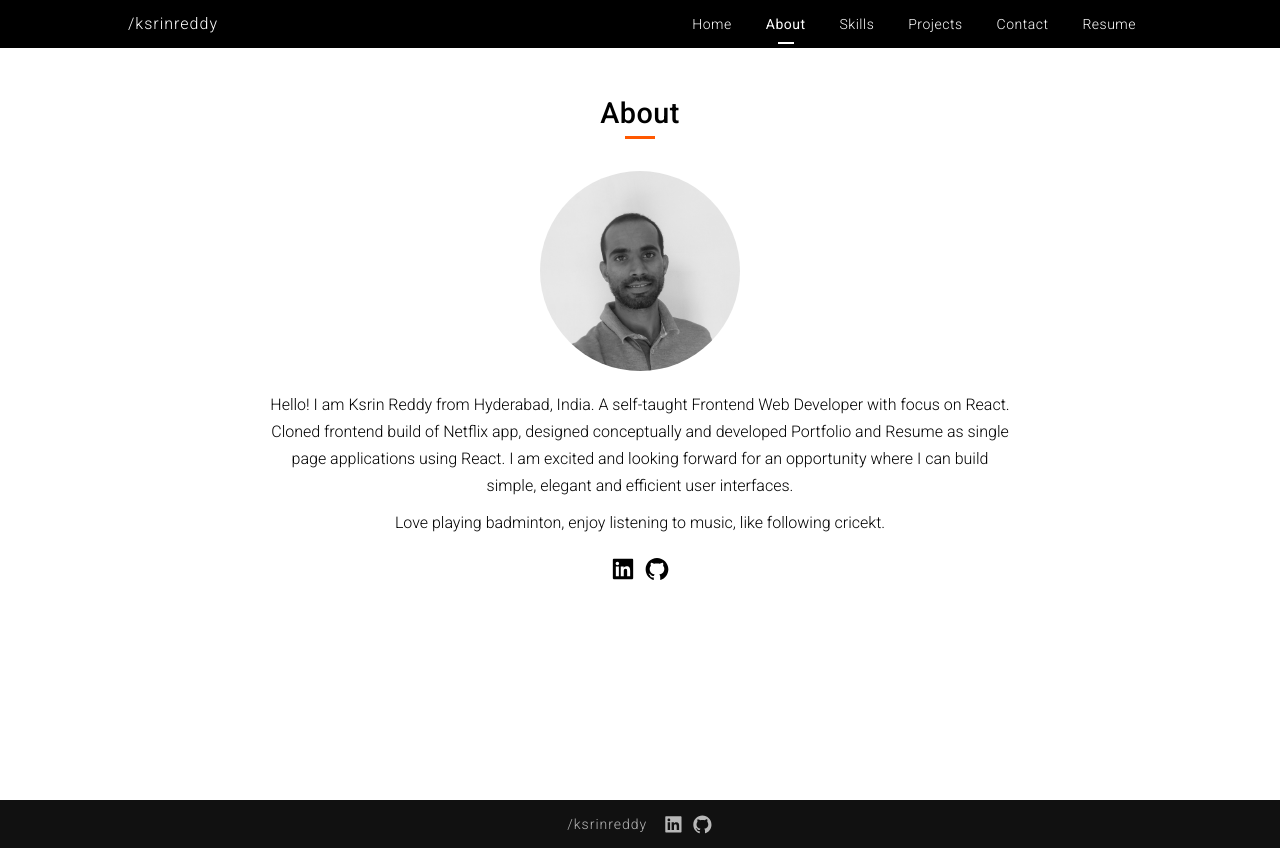
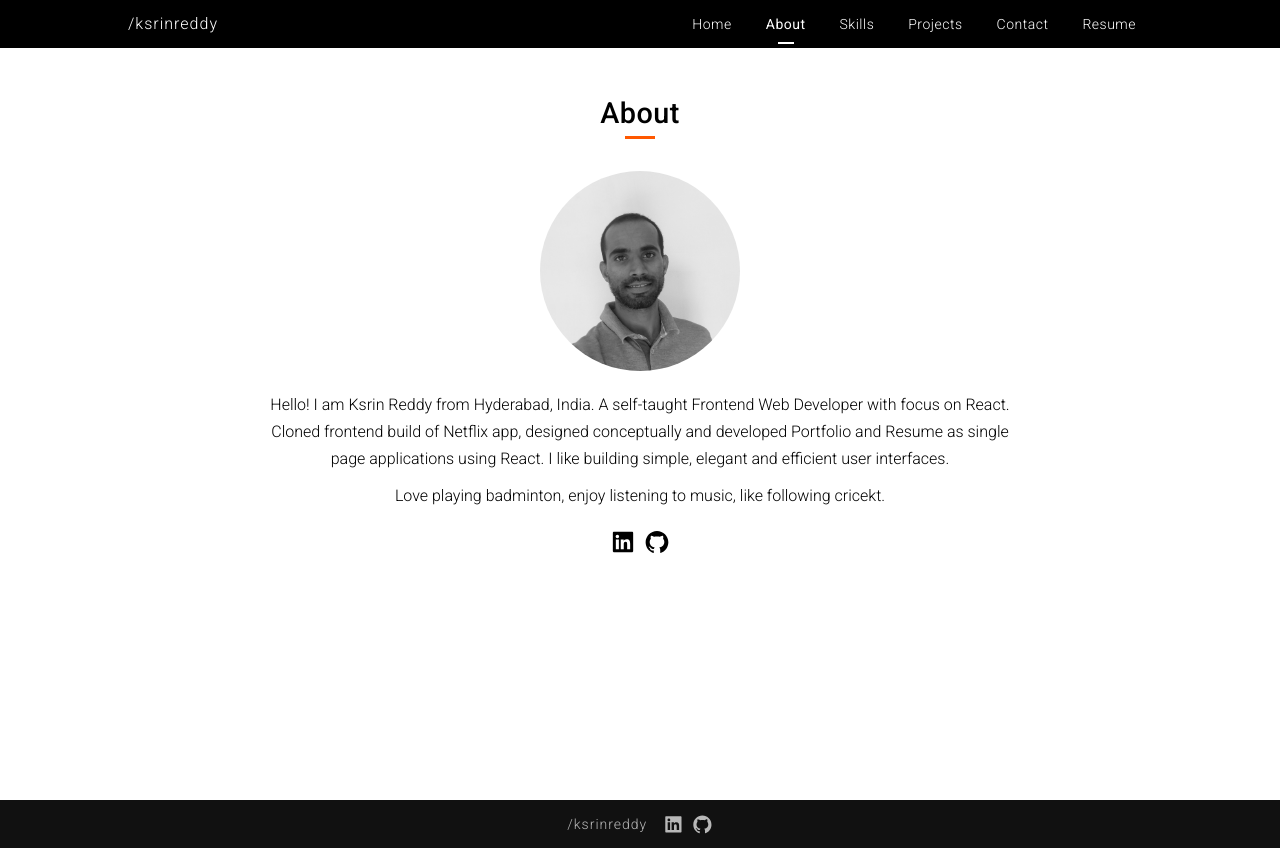
Before and after one commit to ksrinreddy/portfolio, a React (Create React App) app: page /about in a window 1280 px wide. Built offline with nearby package versions, Linux system fonts and the light colour scheme.

Commit message:
update about description

```diff
--- a/src/pages/About.js
+++ b/src/pages/About.js
@@ -15,9 +15,8 @@ const About = () => {
             Hello! I am Ksrin Reddy from Hyderabad, India. A self-taught
             Frontend Web Developer with focus on React. Cloned frontend build of
             Netflix app, designed conceptually and developed Portfolio and
-            Resume as single page applications using React. I am excited and
-            looking forward for an opportunity where I can build simple, elegant
-            and efficient user interfaces.
+            Resume as single page applications using React. I like building
+            simple, elegant and efficient user interfaces.
           </p>
           <p>
             Love playing badminton, enjoy listening to music, like following
```
